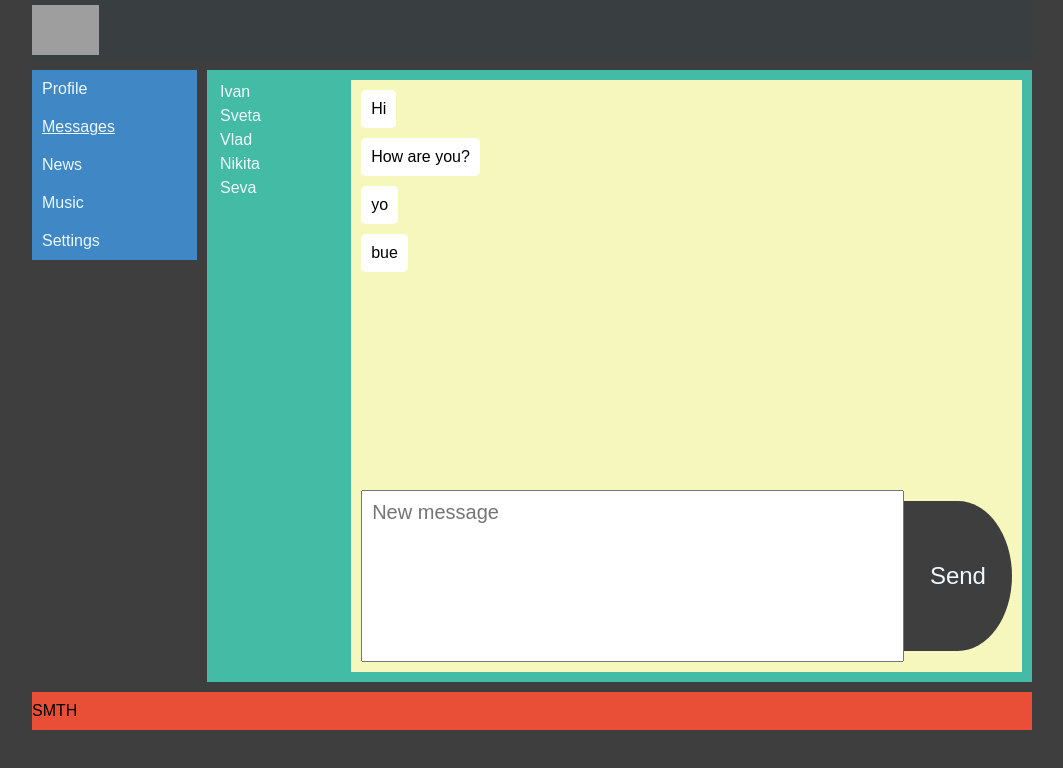
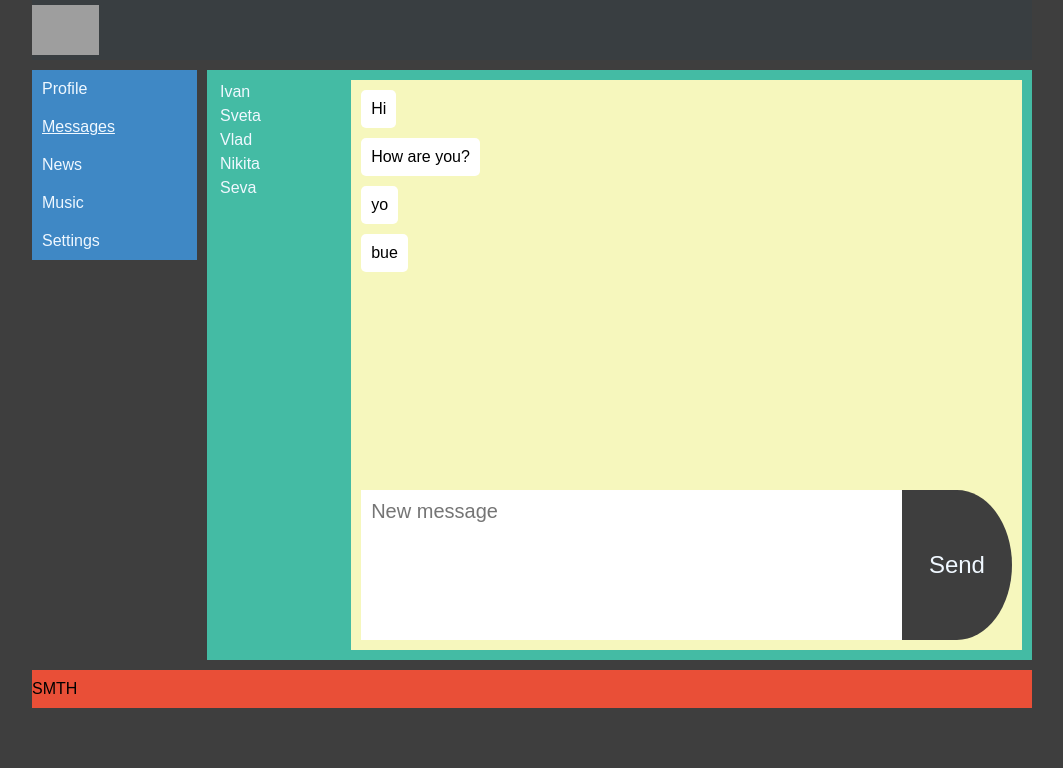
Before and after one commit to olegurcenko/react-start, a React (Create React App) app: page /dialogs in a window 1280 px wide. Shown: the top 768 px of the page, without its empty margins (108-1171 px from the left). Built offline with nearby package versions, Linux system fonts and the light colour scheme; grey boxes are pictures that could not be loaded.

Commit message:
replaced function render

```diff
--- a/src/App.js
+++ b/src/App.js
@@ -30,7 +30,7 @@ const App = (props) => {
             element={<Dialogs state={props.state.messagesPage} />} />
           {/* dialogsData={props.state.messagesPage.dialogsData} messageData={props.state.messagesPage.messageData} */}
           <Route path='/profile'
-            element={<Content posts={props.state.profilePage} addpost={props.addPost} />} />
+            element={<Content posts={props.state.profilePage} addpost={props.addPost} newPostText={props.newPostText} updateNewPostText={props.updateNewPostText}/>} />
           <Route path='/news'
             element={<News />} />
           {/* <Route path='/music' Component={Music} /> */}
--- a/src/components/main/content/content.jsx
+++ b/src/components/main/content/content.jsx
@@ -10,7 +10,7 @@ export const Content = (props) => {
         <div className={s.content}>
             <div><img className={s.jungle} src='https://phlearn.com/wp-content/uploads/2019/03/david-klaasen-775082-unsplash.jpg'></img></div>
         <ProfilInfo profilAva='https://cdn.pixabay.com/photo/2020/07/14/13/07/icon-5404125_960_720.png' profilName='Valentin'/>
-        <MyPosts posts={props.posts} addpost={props.addpost}/>
+        <MyPosts posts={props.posts} addpost={props.addpost} newPostText={props.newPostText} updateNewPostText={props.updateNewPostText}/>
         </div>
     )
 }
--- a/src/components/main/dialogs/dialogs.module.css
+++ b/src/components/main/dialogs/dialogs.module.css
@@ -31,9 +31,13 @@
 .messageInput{
     min-width: 80%;
     resize: none;
-    height: 150px !important;
+    height: 130px !important;
     font-size: 20px;
     padding: 10px;
+    border: none;
+}
+.messageInput:focus-visible{
+    outline: none;
 }
 .messageSendBtn{
     /* display: none; */
--- a/src/components/main/my-posts/myPosts.jsx
+++ b/src/components/main/my-posts/myPosts.jsx
@@ -12,17 +12,19 @@ export const MyPosts = (props) => {
 
 
   const btnFunc = () => {
-    debugger;
-    let text = newPostInput.current.value; //current return elem
-    props.addpost(text)
+      props.addpost()
   }
 
+  let onPostChange = () => {
+    let text = newPostInput.current.value;
+    props.updateNewPostText(text);
+  };
 
   return (
     <div className={s.content}>
       <div className={s.newPostBlock}>
         <h1>New Post</h1>
-        <textarea placeholder='New Post' className={s.newPostInput} ref={newPostInput}></textarea>
+        <textarea placeholder='New Post' className={s.newPostInput} ref={newPostInput} value={props.newPostText} onChange={onPostChange}/>
         <button type="button" className={s.btnAdd} id='btnAdd' onClick={btnFunc}>New Post</button>
       </div >
       {/* <Post text={postsData[0].text} imgLink={postsData[0].imgLink} likesCount={postsData[0].likesCount}/>
--- a/src/index.js
+++ b/src/index.js
@@ -1,25 +1,41 @@
-import React from 'react';
-import ReactDOM from 'react-dom/client';
 import './index.css';
-import App from './App';
 import reportWebVitals from './reportWebVitals';
+import { state } from './redux/state';
+import { subscribe } from './redux/state';
 // import { postsData } from './components/main/my-posts/post/postsData';
 // import { dialogsData } from './components/main/dialogs/dialogsData';
 // import { messageData } from './components/main/dialogs/messagesData';
-import { addPost } from './redux/state';
-import { state } from './redux/state';
+// import { addPost } from './redux/state';
+// import { state } from './redux/state';
+// import { BrowserRouter } from 'react-router-dom';
+
+
+
+import React from "react";
+import ReactDOM from 'react-dom/client';
+import { addPost, updateNewPostText } from './redux/state';
+import App from './App';
+// import { state } from "../redux/state";
 import { BrowserRouter } from 'react-router-dom';
 const root = ReactDOM.createRoot(document.getElementById('root'));
 
 
 
+export let renderEntireTree = (state) => {
   root.render(
     // <React.StrictMode>
       <BrowserRouter>
-      <App state={state} addPost={addPost}/>
+        <App state={state} addPost={addPost} newPostText={state.profilePage.newPostText} updateNewPostText={updateNewPostText}/>
       </BrowserRouter>
     /* </React.StrictMode> */
   );
+}
+
+
+subscribe(renderEntireTree);
+
+renderEntireTree(state);
+
 // document.getElementById('btnAdd').addEventListener('click', () =>
 // {console.log(document.getElementById("newPostText").value)})
 
--- a/src/redux/state.js
+++ b/src/redux/state.js
@@ -47,6 +47,7 @@ export let state = {
             ],
     },
     profilePage: {
+        newPostText: '',
         postsData: [
             {
                 id: 0,
@@ -87,14 +88,31 @@ export let state = {
     ],
     },
 }
+let renderEntireTree = () => {
+    console.log('state changed')
+}
 
-export let addPost = (postMsg) => {
-    debugger;
+export let addPost = () => {
     let newPost = {
         id: 5,
-        text: postMsg,
+        text: state.profilePage.newPostText,
         likesCount: 0,
         imgLink: 'https://img.freepik.com/free-icon/user_318-159711.jpg',
     };
     state.profilePage.postsData.push(newPost);
+    state.profilePage.newPostText = '';
+    renderEntireTree(state);
 }
+
+export let updateNewPostText = (newText) => {
+    state.profilePage.newPostText = newText;
+    renderEntireTree(state);
+}
+
+
+export const subscribe = (observer) => {
+    renderEntireTree = observer; // patter nobserver
+}
+
+
+// store - oop object
```
Lines whose indentation alone changed are shown as unchanged.
